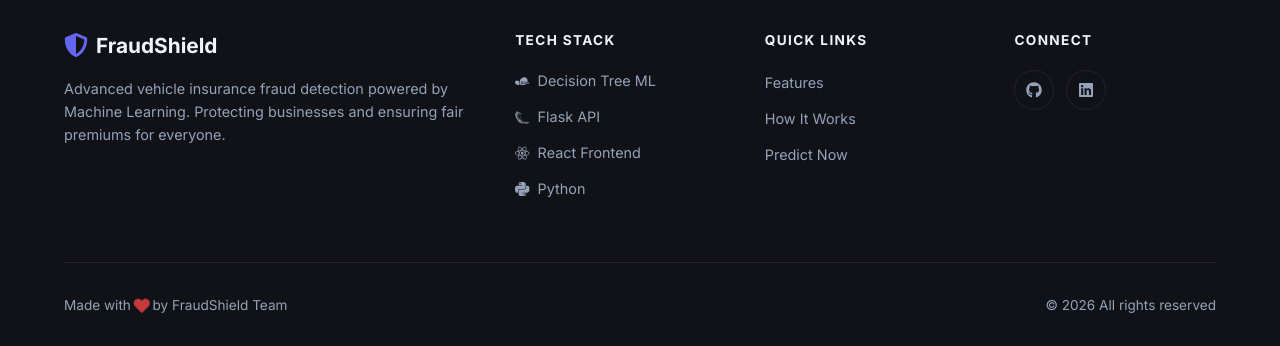
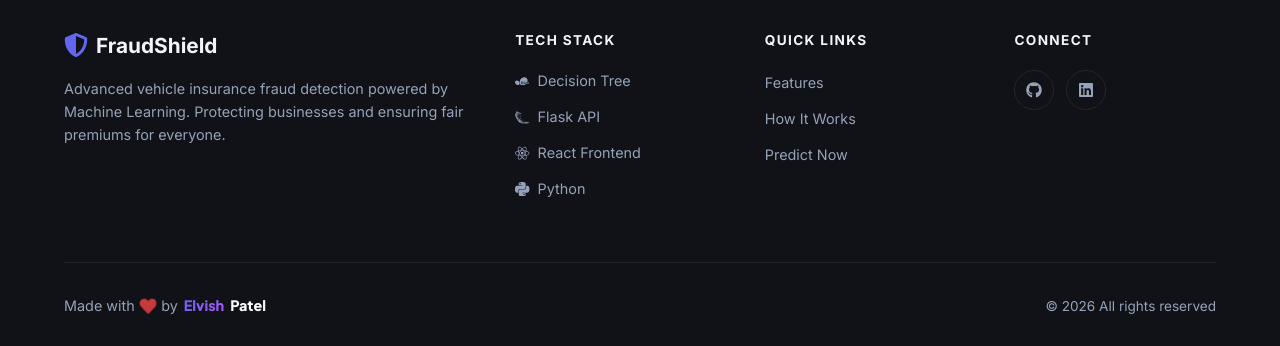
Before and after one commit to elvishpatel/vehicle-insurance-fraud-detection, a React (Vite) app in the folder frontend/: page / in a window 1280 px wide. Shown: the part 4998-5344 px from the top of the page. Built offline with nearby package versions, Linux system fonts and the light colour scheme; no server answers.

Commit message:
Update footer branding: credit Elvish Patel with theme color gradient and white text, remove ML from Decision Tree tech stack entry

```diff
--- a/frontend/src/components/Footer.css
+++ b/frontend/src/components/Footer.css
@@ -123,10 +123,28 @@
 
 .footer__made-with {
   color: var(--color-text-secondary);
-  font-size: 0.85rem;
+  font-size: 0.9rem;
   display: flex;
   align-items: center;
-  gap: 4px;
+  gap: 6px;
+}
+
+.footer__author-first {
+  background: var(--gradient-primary, linear-gradient(135deg, #6366f1, #a855f7));
+  -webkit-background-clip: text;
+  -webkit-text-fill-color: transparent;
+  font-weight: 800;
+  font-family: var(--font-display, 'Plus Jakarta Sans', sans-serif);
+}
+
+.footer__author-last {
+  color: #f8fafc;
+  font-weight: 800;
+  font-family: var(--font-display, 'Plus Jakarta Sans', sans-serif);
+}
+
+[data-theme="light"] .footer__author-last {
+  color: #0f172a;
 }
 
 .footer__heart {
--- a/frontend/src/components/Footer.jsx
+++ b/frontend/src/components/Footer.jsx
@@ -25,7 +25,7 @@ const Footer = () => {
             <h4 className="footer__column-title">Tech Stack</h4>
             <ul className="footer__list">
               <li className="footer__list-item">
-                <span className="footer__list-link"><SiScikitlearn /> Decision Tree ML</span>
+                <span className="footer__list-link"><SiScikitlearn /> Decision Tree</span>
               </li>
               <li className="footer__list-item">
                 <span className="footer__list-link"><SiFlask /> Flask API</span>
@@ -69,7 +69,9 @@ const Footer = () => {
 
         <div className="footer__bottom">
           <div className="footer__made-with">
-            Made with <FaHeart className="footer__heart" /> by FraudShield Team
+            Made with <FaHeart className="footer__heart" /> by{' '}
+            <span className="footer__author-first">Elvish</span>{' '}
+            <span className="footer__author-last">Patel</span>
           </div>
           <div className="footer__copyright">
             &copy; 2026 All rights reserved
```
